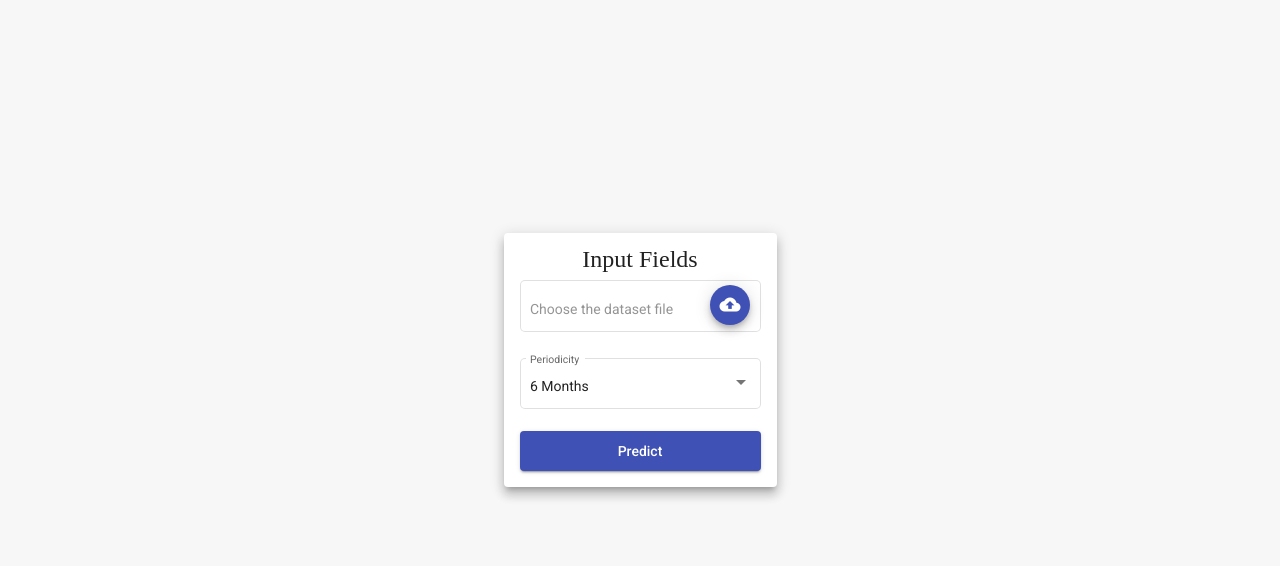
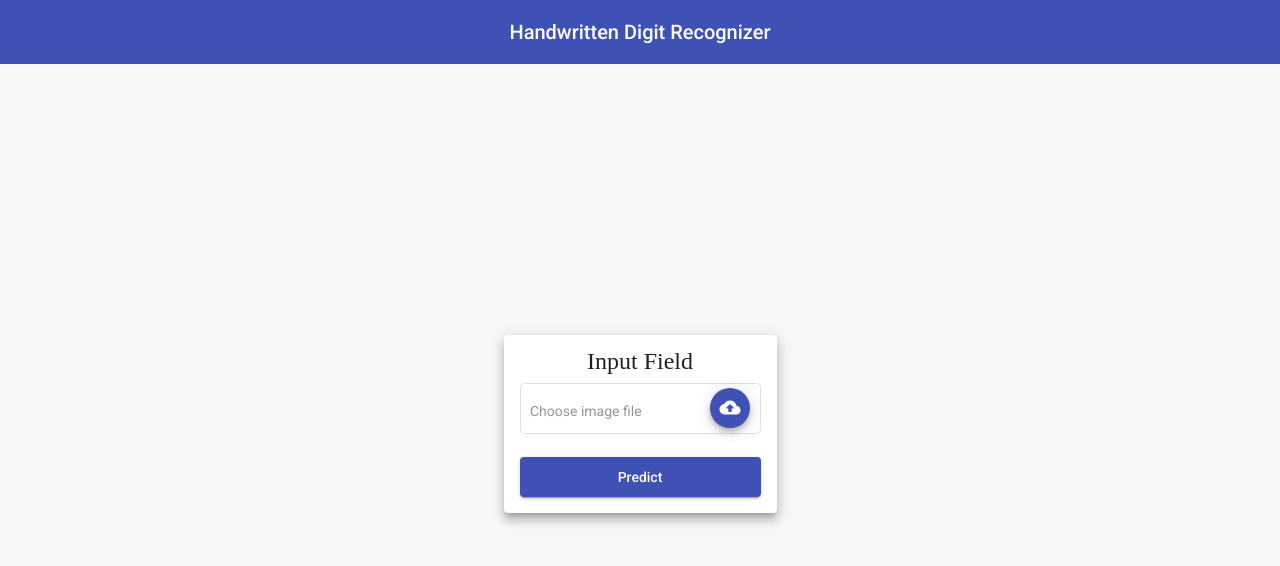
Before and after one commit to HarshathM/Digit_Recognizer, an Angular app: page /upload in a window 1280 px wide. Shown: the top 566 px of the page. Built offline with nearby package versions, Linux system fonts and the light colour scheme.

Commit message:
upload and preview

```diff
--- a/src/app/app.component.html
+++ b/src/app/app.component.html
@@ -1 +1,5 @@
+<mat-toolbar color="primary" style="justify-content: center ;">
+    <span>Handwritten Digit Recognizer</span>
+</mat-toolbar>
+
 <router-outlet></router-outlet>
--- a/src/app/upload/upload.component.css
+++ b/src/app/upload/upload.component.css
@@ -1,6 +1,7 @@
 .entire{
     display: flex;
-    justify-content: center;
+    justify-content: space-evenly;
+    flex-wrap: wrap;
     align-items: center;
     height:90%;
     background: #f7f7f7;
@@ -11,7 +12,6 @@
     justify-content: center;
 }
 .mat-card{
-    /* background-color: aliceblue; */
     box-shadow: 50px;
     font-family: 'Times New Roman', Times, serif;
 }
--- a/src/app/upload/upload.component.html
+++ b/src/app/upload/upload.component.html
@@ -1,9 +1,9 @@
 <div class="entire">
     <mat-card class="card mat-elevation-z8">
-        <mat-card-title style="text-align: center;">Input Fields</mat-card-title>
+        <mat-card-title style="text-align: center;">Input Field</mat-card-title>
         <mat-form-field appearance="outline">
-            <input hidden type='file' #fileclick (change)="select_file($event)" >
-            <input readonly matInput value="{{this.fname}}" placeholder="Choose the dataset file" >
+            <input hidden type='file' accept="image/*" #fileclick (change)="select_file($event)" >
+            <input readonly matInput value="{{this.fname}}" placeholder="Choose image file" >
             <button *ngIf="this.file" matSuffix (click)="deletefile()" matTooltip="Remove File" matTooltipPosition = "above" color="warn" mat-icon-button>
                 <mat-icon>close</mat-icon>
             </button>
@@ -11,16 +11,14 @@
                 <mat-icon>backup</mat-icon>
             </button>
         </mat-form-field>
-        <mat-form-field appearance ="outline" color="primary">
-            <mat-label>Periodicity</mat-label>
-            <mat-select [(value)]="periodicity">
-                <mat-option value=1 >1 Month</mat-option>
-                <mat-option *ngFor="let period of [2,4,6,8,10,12]" value="{{period}}" >{{period}} Months</mat-option>
-            </mat-select>
-        </mat-form-field>
         <button (click)="predict()" mat-raised-button color="primary" style="min-height: 40px;">
             <span *ngIf="showbutton">Predict</span>
             <mat-progress-spinner mode="indeterminate" *ngIf="!showbutton" diameter="21" strokeWidth="3" style="margin-left: 45%;"></mat-progress-spinner>
         </button>
     </mat-card>
+
+    <mat-card class="card mat-elevation-z8" *ngIf="enable_preview">
+        <mat-card-title style="text-align: center;">Preview</mat-card-title>
+        <img [src]="preview">
+    </mat-card>
 </div>
--- a/src/app/upload/upload.component.ts
+++ b/src/app/upload/upload.component.ts
@@ -1,7 +1,8 @@
 import { HttpClient } from '@angular/common/http';
-import { Component, ElementRef, OnInit, ViewChild } from '@angular/core';
+import { Component, OnInit } from '@angular/core';
 import { MatSnackBar } from '@angular/material/snack-bar';
 import { Router } from '@angular/router';
+import { DomSanitizer } from '@angular/platform-browser';
 
 // Done by Harshath.M
 
@@ -12,16 +13,19 @@ import { Router } from '@angular/router';
 })
 export class UploadComponent implements OnInit {
 
+  all_formats=['png', 'jpg', 'jpeg']
   file :any;
   fname ='';
   fformat='';
   formdata:any;
-  periodicity= "6";
   showbutton = true;
+  enable_preview =false;
+  preview : any;
 
   constructor(private snackbar:MatSnackBar,
               private http:HttpClient,
-              private route:Router) { }
+              private route:Router,
+              private domsanitizer:DomSanitizer) { }
 
   ngOnInit(): void {
   }
@@ -31,32 +35,44 @@ export class UploadComponent implements OnInit {
       this.file = event.target.files[0];
       if(this.file){
         this.fname = this.file.name;
-        this.fformat = this.file.type;
-        if(this.fformat=='text/csv'){
+        this.fformat = this.file.type.split('/')[1];
+        if(this.all_formats.indexOf(this.fformat)!=-1){
           this.formdata= new FormData();
-          this.formdata.append('dataset', this.file);
+          this.formdata.append('image', this.file);
+          this.formdata.append("format", this.fformat);
+
+          let api_url = "http://127.0.0.1:5000/api/upload";
+          this.http.post(api_url,this.formdata,{responseType:'blob'}).subscribe({
+            next:((res:any)=>{
+              let objecturl = URL.createObjectURL(res);
+              this.preview = this.domsanitizer.bypassSecurityTrustUrl(objecturl);
+            }),
+            error:(()=>{
+              this.snackbar.open("Oops! Server is not available 😟","Close", {duration:4000});
+            }),
+            complete:(()=> this.enable_preview=true)
+          });
         }
         else{
-          this.snackbar.open("Please select a CSV file","Got it" ,{duration :3000});
-          this.deletefile();
+          this.snackbar.open("Please select a jpg/jpeg/png file","Got it" ,{duration :3000});
+          this.fname='';
+          this.fformat='';
+          this.file=null;
         }
       }
-      console.log(this);
     }
     catch(err){
       console.log(err);
     }
   }
-  add_period(){
-    this.formdata.delete("period");
-    this.formdata.append('period', this.periodicity);
-  }
+
   deletefile(){
     this.fname='';
     this.fformat='';
     this.file=null;
-    this.formdata.delete("dataset");
-    console.log(this);
+    this.formdata.delete("image");
+    this.formdata.delete("format")
+    this.enable_preview=false;
   }
 
 // .subscribe(next?: ((value: string) => void) | null | undefined,
@@ -66,26 +82,10 @@ export class UploadComponent implements OnInit {
   predict(){
       if(this.file){
         this.showbutton=false;
-        this.add_period();
-        let api_url = "http://127.0.0.1:5000/api/predict";
-        this.http.post(api_url,this.formdata).subscribe({
-          next:((res:any)=>{
-            if(res.statuscode == 200){
-              this.snackbar.open("Eagar to see the prediction 😎","Go on",{duration:2500});
-              this.route.navigate(['result']);
-            }
-            else{
-              this.snackbar.open(res.statusmessage,"Choose correct dataset",{duration:3000});
-              this.showbutton= true;
-            }
-          }),
-          error:(()=>{
-            this.showbutton=true;
-            this.snackbar.open("Oops! Server is not available 😟","Close", {duration:4000});
-          })
-        });
+        this.route.navigate(['result']);
       }
       else{
+        this.showbutton=true;
         this.snackbar.open("Please select a file 🙄","Okay",{duration:3000});
       }
   }
```
